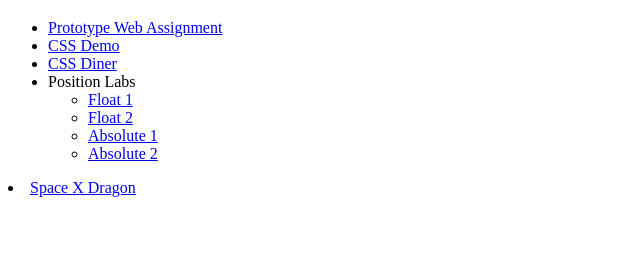
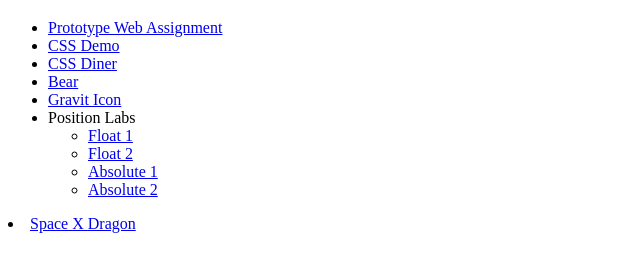
Before and after one commit to magulley/ifsc-1310, a plain HTML site: page index.html in a window 1280 px wide. Shown: the part 61-332 px from the top of the page, without its empty margins (0-640 px from the left). Drawn offline with Linux system fonts and the light colour scheme.

Commit message:
Updated index

```diff
--- a/index.html
+++ b/index.html
@@ -23,6 +23,13 @@
         </li>
         <li>
         <a href="assets/img/css-diner.png">CSS Diner</a>
+        </li>
+        <li>
+        <a href="assets/img/bear.jpg">Bear</a>
+        </li>
+        <li>
+        <a href="assets/img/gravit_icon.png">Gravit Icon</a>
+        </li>
       </li>
       <li>
         Position Labs
```
Also changed, not shown: assets/img/bear.jpg (added), assets/img/gravit_icon.png (added).
